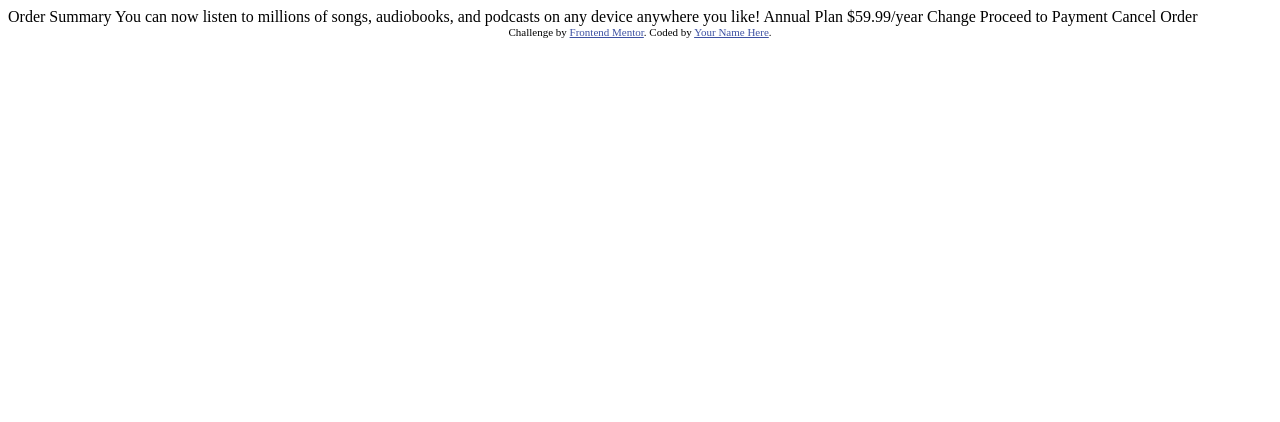
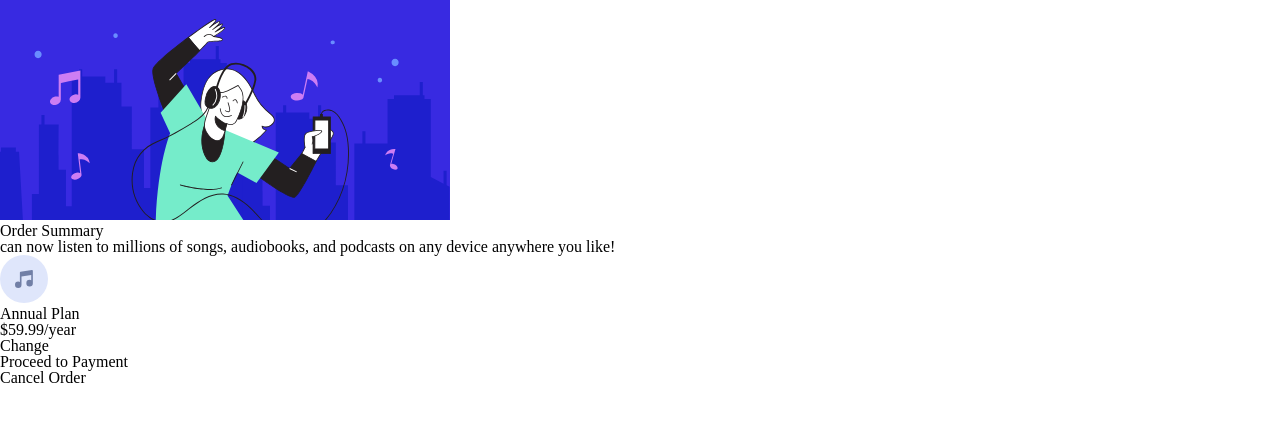
Before and after one commit to kpax10/order-summary-component, a plain HTML site: page index.html in a window 1280 px wide. Drawn offline with Linux system fonts and the light colour scheme.

Commit message:
Added basic html and images

```diff
--- /dev/null
+++ b/css/reset.css
@@ -0,0 +1,48 @@
+/* http://meyerweb.com/eric/tools/css/reset/
+   v2.0 | 20110126
+   License: none (public domain)
+*/
+
+html, body, div, span, applet, object, iframe,
+h1, h2, h3, h4, h5, h6, p, blockquote, pre,
+a, abbr, acronym, address, big, cite, code,
+del, dfn, em, img, ins, kbd, q, s, samp,
+small, strike, strong, sub, sup, tt, var,
+b, u, i, center,
+dl, dt, dd, ol, ul, li,
+fieldset, form, label, legend,
+table, caption, tbody, tfoot, thead, tr, th, td,
+article, aside, canvas, details, embed,
+figure, figcaption, footer, header, hgroup,
+menu, nav, output, ruby, section, summary,
+time, mark, audio, video {
+	margin: 0;
+	padding: 0;
+	border: 0;
+	font-size: 100%;
+	font: inherit;
+	vertical-align: baseline;
+}
+/* HTML5 display-role reset for older browsers */
+article, aside, details, figcaption, figure,
+footer, header, hgroup, menu, nav, section {
+	display: block;
+}
+body {
+	line-height: 1;
+}
+ol, ul {
+	list-style: none;
+}
+blockquote, q {
+	quotes: none;
+}
+blockquote:before, blockquote:after,
+q:before, q:after {
+	content: '';
+	content: none;
+}
+table {
+	border-collapse: collapse;
+	border-spacing: 0;
+}
--- /dev/null
+++ b/css/style.css
@@ -0,0 +1,2 @@
+/* Weights: 500, 700, 900
+font-family: 'Red Hat Display', sans-serif; */
--- a/index.html
+++ b/index.html
@@ -1,37 +1,38 @@
 <!DOCTYPE html>
 <html lang="en">
+
 <head>
   <meta charset="UTF-8">
-  <meta name="viewport" content="width=device-width, initial-scale=1.0"> <!-- displays site properly based on user's device -->
+  <meta name="viewport" content="width=device-width, initial-scale=1.0">
+  <link href="https://fonts.googleapis.com/css2?family=Red+Hat+Display:wght@500;700;900&display=swap" rel="stylesheet">
+  <link rel="stylesheet" href="/css/reset.css">
+  <link rel="stylesheet" href="/css/style.css">
+  <title>Frontend Mentor | Order summary card</title>
+</head>
 
-  <link rel="icon" type="image/png" sizes="32x32" href="./images/favicon-32x32.png">
+<body>
+  <main>
+    <div class="card">
+      <div>
+        <img src="/images/illustration-hero.svg" alt="dancing to music">
+        <h1>Order Summary</h1>
 
-  <title>Frontend Mentor | Order summary card</title>
+        <p> can now listen to millions of songs, audiobooks, and podcasts on any
+          device anywhere you like!</p>
 
-  <!-- Feel free to remove these styles or customise in your own stylesheet 👍 -->
-  <style>
-    .attribution { font-size: 11px; text-align: center; }
-    .attribution a { color: hsl(228, 45%, 44%); }
-  </style>
-</head>
-<body>
+        <div>
+          <img src="/images/icon-music.svg" alt="">
+          <p>Annual Plan</p>
+          <p>$59.99/year</p>
+        </div>
 
-  Order Summary
+        <p>Change</p>
 
-  You can now listen to millions of songs, audiobooks, and podcasts on any
-  device anywhere you like!
+        <p>Proceed to Payment</p>
+        <p>Cancel Order</p>
+      </div>
+    </div>
+  </main>
+</body>
 
-  Annual Plan
-  $59.99/year
-
-  Change
-
-  Proceed to Payment
-  Cancel Order
-
-  <div class="attribution">
-    Challenge by <a href="https://www.frontendmentor.io?ref=challenge" target="_blank">Frontend Mentor</a>.
-    Coded by <a href="#">Your Name Here</a>.
-  </div>
-</body>
 </html>
```
Also changed, not shown: images/favicon-32x32.png (deleted).
